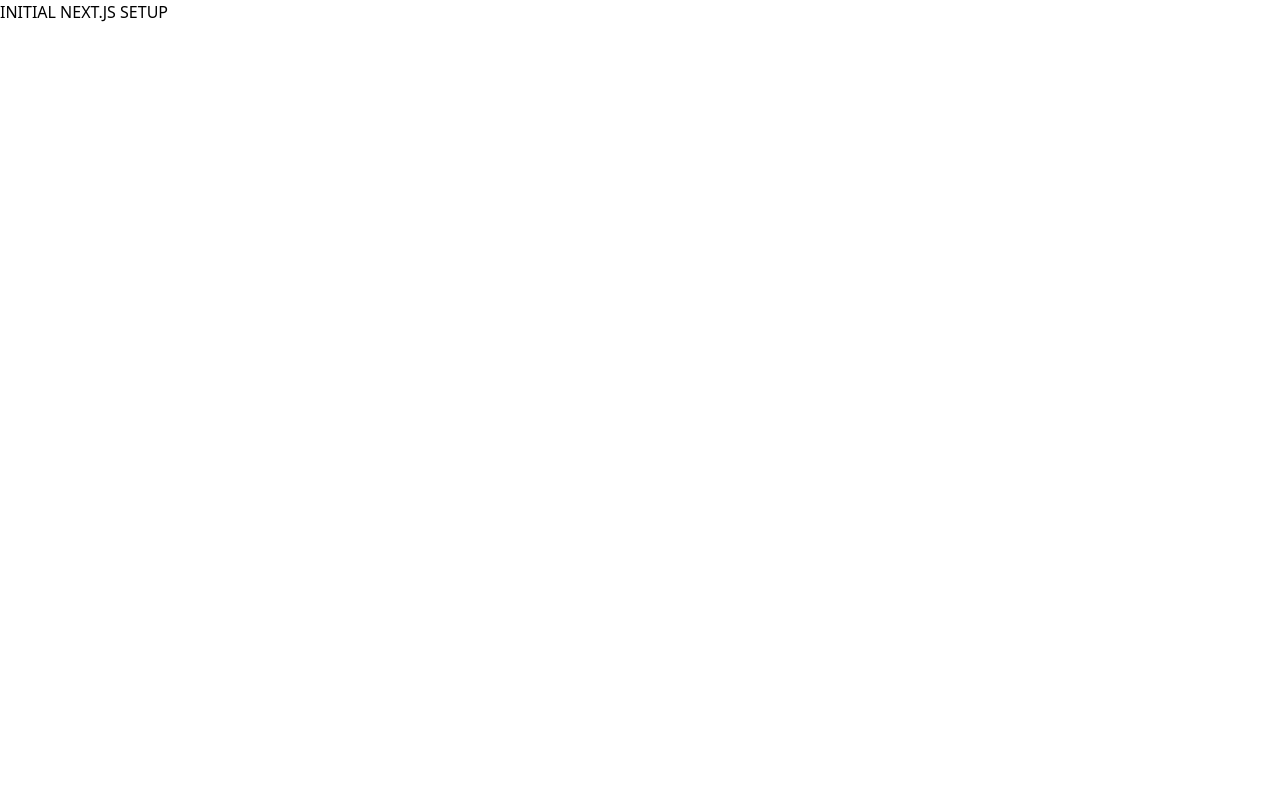
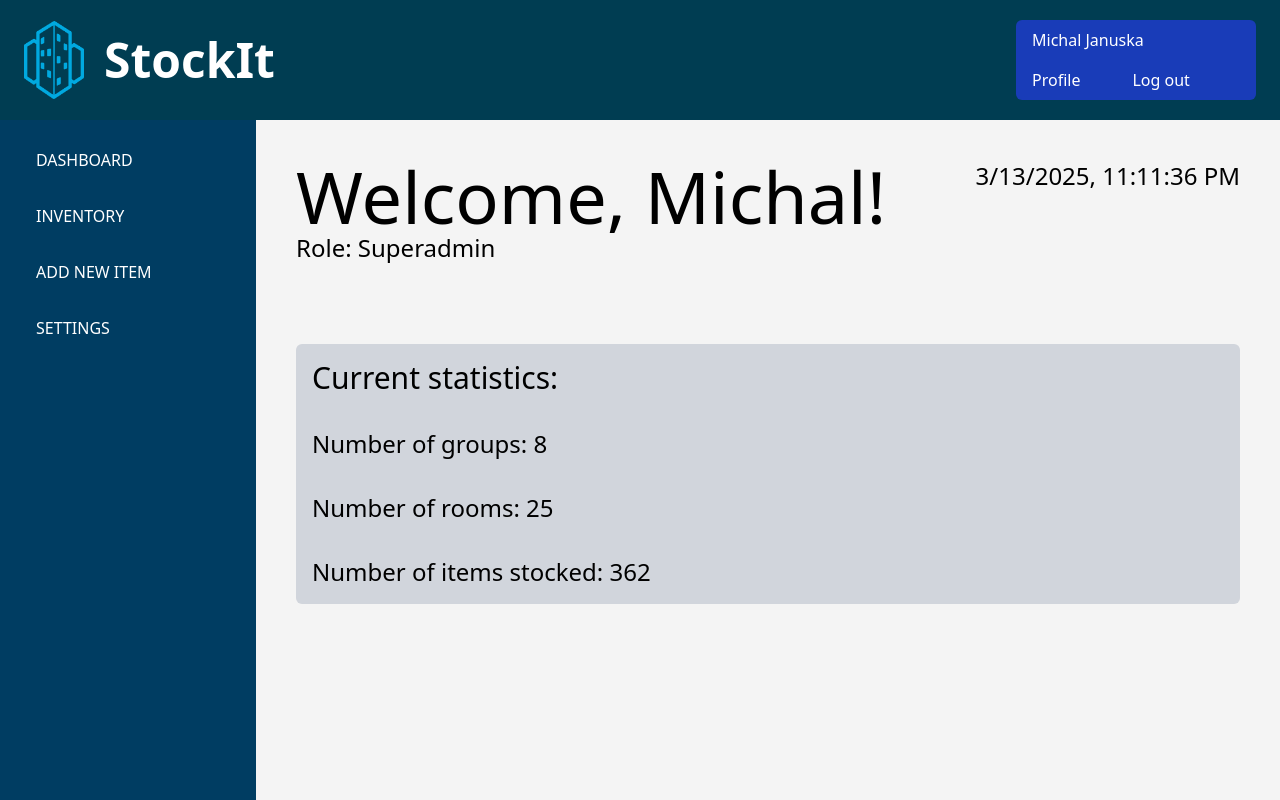
Before and after one commit to Majkl02/stockit, a Next.js app: page / in a window 1280 px wide. Built offline with nearby package versions, Linux system fonts and the light colour scheme.

Commit message:
Edit of Dashboard (home page) + small changes to header component + logo added

```diff
--- a/src/app/globals.css
+++ b/src/app/globals.css
@@ -1,7 +1,24 @@
-@import "tailwindcss";
+@import 'tailwindcss';
 
-* {
-  margin: 0;
-  padding: 0;
-  box-sizing: border-box;
+:root {
+  --primary-color: #00a9e0;
+  --secondary-color: #003d62;
+  --accent-color: #f4f4f4;
+  --highlight-color: #00738c;
 }
+
+.bg-primary {
+  background-color: var(--accent-color);
+}
+
+header {
+  background-color: #003d52;
+}
+
+nav {
+  background-color: var(--secondary-color);
+}
+
+nav li:hover {
+  background-color: var(--highlight-color);
+}
--- a/src/app/layout.js
+++ b/src/app/layout.js
@@ -1,14 +1,72 @@
-import "./globals.css";
+import './globals.css'
+import Image from 'next/image'
 
 export const metadata = {
-  title: "StockIt",
-  description: "University Final Project",
-};
+  title: 'StockIt',
+  description: 'University Final Project'
+}
 
 export default function RootLayout({ children }) {
   return (
-    <html lang="en">
-      <body>{children}</body>
+    <html lang='en'>
+      <body className='flex h-screen flex-col'>
+        {/* Header */}
+        <header className='flex h-30 max-w-screen items-center justify-between bg-gray-800 px-6 py-4 text-white'>
+          <div className='flex items-center gap-5 text-5xl font-bold'>
+            <Image src='/Logo.png' alt='StockIt Logo' width={60} height={0} />
+            <h1>StockIt</h1>
+          </div>
+          <HeaderUser />
+          {/* Replace with dynamic user data */}
+        </header>
+
+        <div className='flex flex-1'>
+          {/* Sidebar Navigation */}
+          <nav className='text flex w-64 flex-col bg-gray-900 p-5 text-white uppercase'>
+            <ul className='space-y-4'>
+              <li>
+                <a href='/dashboard' className='block rounded px-4 py-2'>
+                  Dashboard
+                </a>
+              </li>
+              <li>
+                <a href='/inventory' className='block rounded px-4 py-2'>
+                  Inventory
+                </a>
+              </li>
+              <li>
+                <a href='/orders' className='block rounded px-4 py-2'>
+                  Add New Item
+                </a>
+              </li>
+              <li>
+                <a href='/settings' className='block rounded px-4 py-2'>
+                  Settings
+                </a>
+              </li>
+            </ul>
+          </nav>
+
+          {/* Main Content Area */}
+          <main className='bg-primary flex-1 overflow-auto'>{children}</main>
+        </div>
+      </body>
     </html>
-  );
+  )
 }
+
+function HeaderUser() {
+  return (
+    <div className='flex w-60 flex-col rounded-md bg-blue-800'>
+      <span className='px-4 py-2'>Michal Januska</span>
+      <div className='flex w-full gap-5'>
+        <a href='#' className='px-4 py-2'>
+          Profile
+        </a>
+        <a href='#' className='px-4 py-2'>
+          Log out
+        </a>
+      </div>
+    </div>
+  )
+}
--- a/src/app/page.js
+++ b/src/app/page.js
@@ -1,9 +1,38 @@
-import Image from "next/image";
+'use client'
+import Image from 'next/image'
+import { useEffect, useState } from 'react'
 
-export default function App() {
+export default function Dashboard() {
+  const [time, setTime] = useState(new Date())
+
+  // Effect, that displays current date (runs only on mount)
+  useEffect(() => {
+    const interval = setInterval(() => {
+      setTime(new Date())
+    }, 1000) // Updates every second
+
+    return () => {
+      clearInterval(interval)
+    }
+  }, [])
+
   return (
-    <div>
-      <h1>INITIAL NEXT.JS SETUP</h1>
-    </div>
-  );
+    <>
+      <div className='flex justify-between p-10'>
+        <div>
+          <h1 className='text-7xl'>Welcome, Michal!</h1>
+          <p className='text-2xl'>Role: Superadmin</p>
+        </div>
+        <div>
+          <span className='text-2xl'>{time.toLocaleString()}</span>
+        </div>
+      </div>
+      <div className='m-10 rounded-md bg-gray-300'>
+        <h2 className='p-4 text-3xl'>Current statistics:</h2>
+        <p className='p-4 text-2xl'>Number of groups: 8</p>
+        <p className='p-4 text-2xl'>Number of rooms: 25</p>
+        <p className='p-4 text-2xl'>Number of items stocked: 362</p>
+      </div>
+    </>
+  )
 }
```
Also changed, not shown: public/Logo.png (added).
